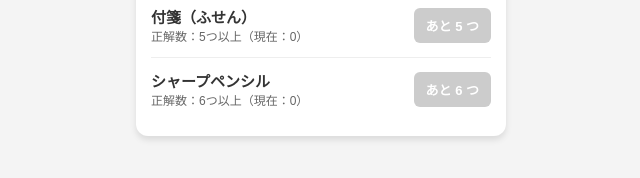
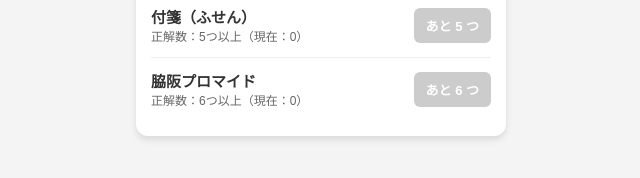
Before and after one commit to hmiyawaki-dev/detectiveNODAN, a plain HTML site: page index.html in a window 1280 px wide. Shown: the part 732-910 px from the top of the page, 319-959 px from the left. Drawn offline with Linux system fonts and the light colour scheme.

Commit message:
Update index.html

```diff
--- a/index.html
+++ b/index.html
@@ -3,7 +3,7 @@
 <head>
     <meta charset="UTF-8">
     <meta name="viewport" content="width=device-width, initial-scale=1.0">
-    <title>Nodaクエスト - スタンプラリー</title>
+    <title>Noda謎解きクエスト</title>
     <style>
         :root { --primary-color: #e60012; --bg-color: #f4f4f4; --success-color: #28a745; }
         body { font-family: sans-serif; text-align: center; background-color: var(--bg-color); margin: 0; padding: 20px; color: #333; }
@@ -131,7 +131,7 @@
     const prizeSettings = [
         { id: 'prize4', count: 4, name: "クリアファイル" },
         { id: 'prize5', count: 5, name: "付箋（ふせん）" },
-        { id: 'prize6', count: 6, name: "シャープペンシル" }
+        { id: 'prize6', count: 6, name: "脇阪プロマイド" }
     ];
 
     const positions = ["0% 0%", "100% 0%", "0% 50%", "100% 50%", "0% 100%", "100% 100%"];
```
